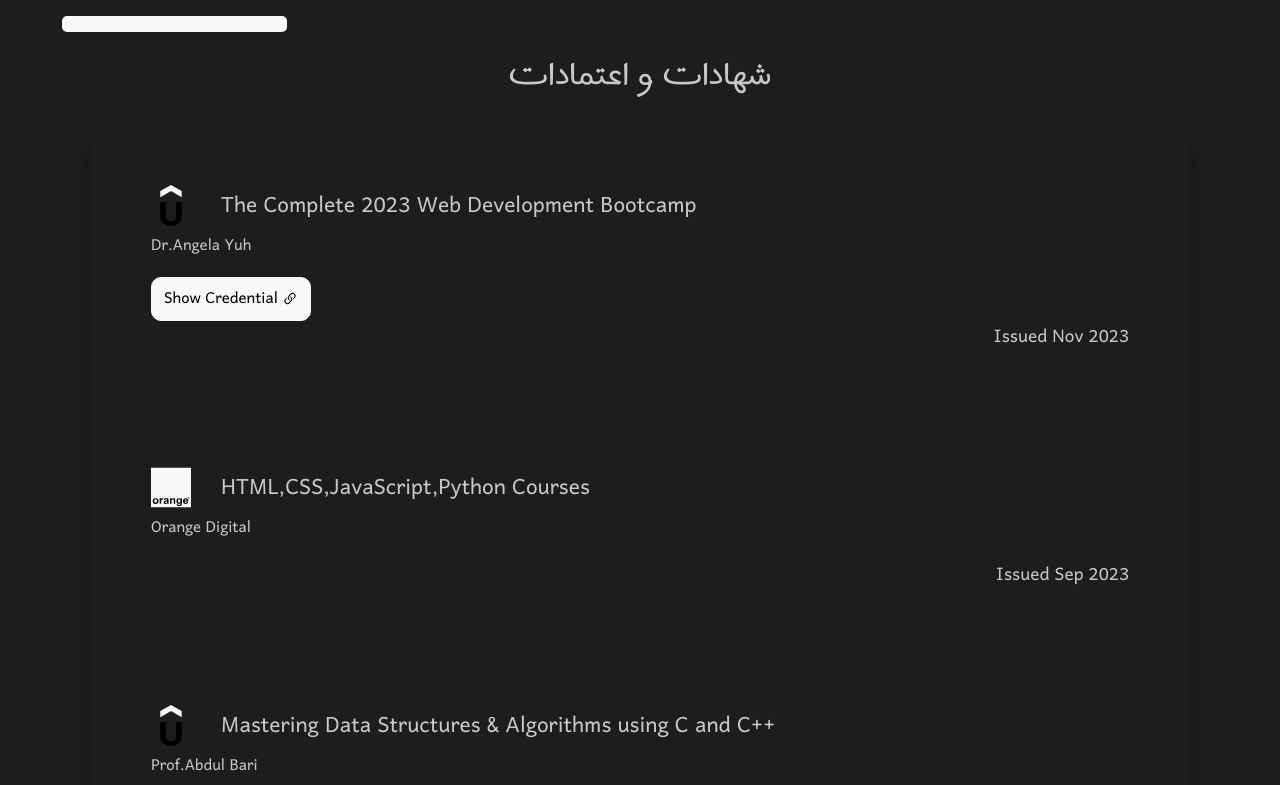
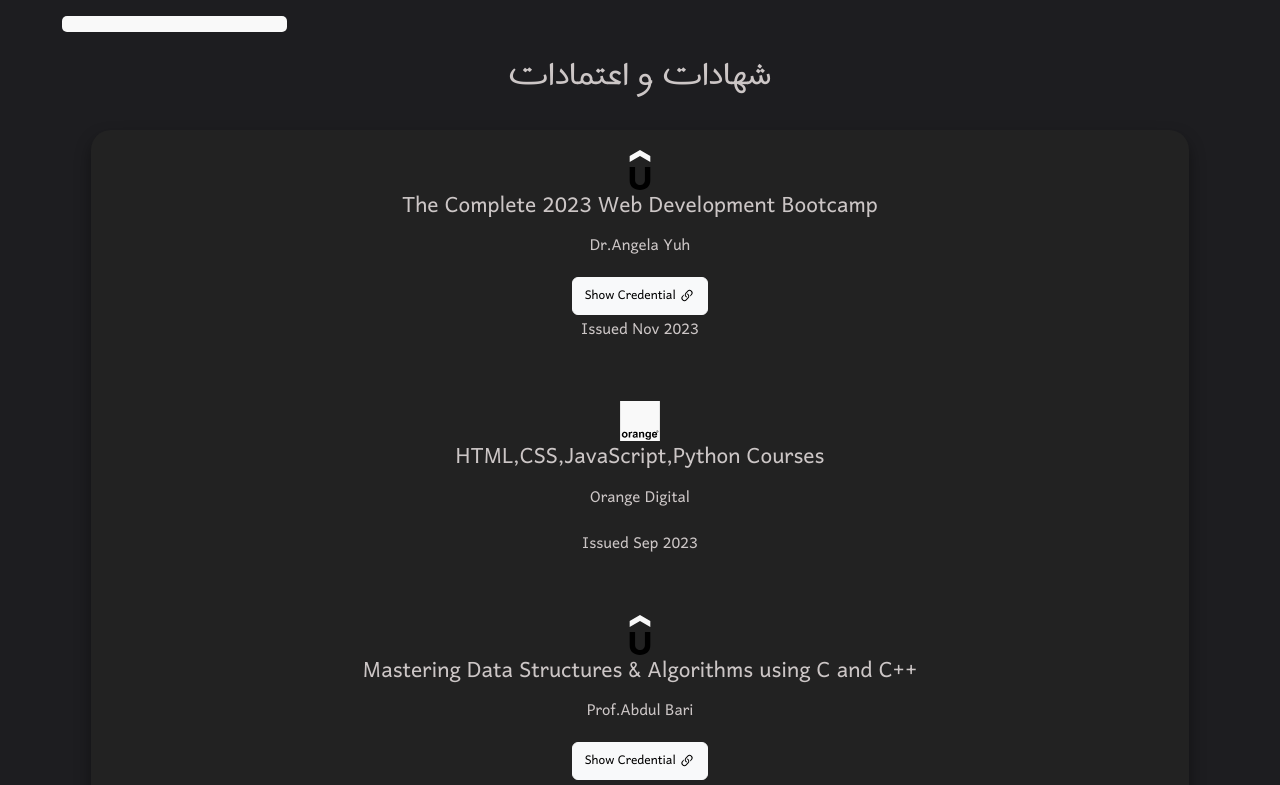
Before and after one commit to AbuEskander/Portfoilo-3.0, a React (Create React App) app in the folder Client/porto/: page / in a window 1280 px wide. Shown: the part 1120-1905 px from the top of the page. Built offline with nearby package versions, Linux system fonts and the light colour scheme.

Commit message:
Bug fixes

```diff
--- a/Client/porto/src/index.css
+++ b/Client/porto/src/index.css
@@ -193,15 +193,22 @@
   border-radius: 5px;
 }
 .Certifications {
+  background-color: #222;
   border-radius: 20px;
   width: 90%;
+  padding: 20px;
+  display: flex;
+  gap: 40px;
+  flex-direction: column;
+
+  box-shadow: 0px 8px 16px 0px rgba(0, 0, 0, 0.4);
+}
+@media (min-width: 800) {
+  .Certifications {
     padding: 60px;
-  display: flex;
-  gap: 100px;
-  flex-direction: column;
     text-align: start;
     align-items: start;
-  box-shadow: 0px 8px 16px 0px rgba(0, 0, 0, 0.4);
+    gap: 100px;
   }
   .Certificate {
     width: 100%;
@@ -227,3 +234,4 @@
     font-size: 20px;
     border-radius: 10px;
   }
+}
```
Lines whose indentation alone changed are shown as unchanged.
